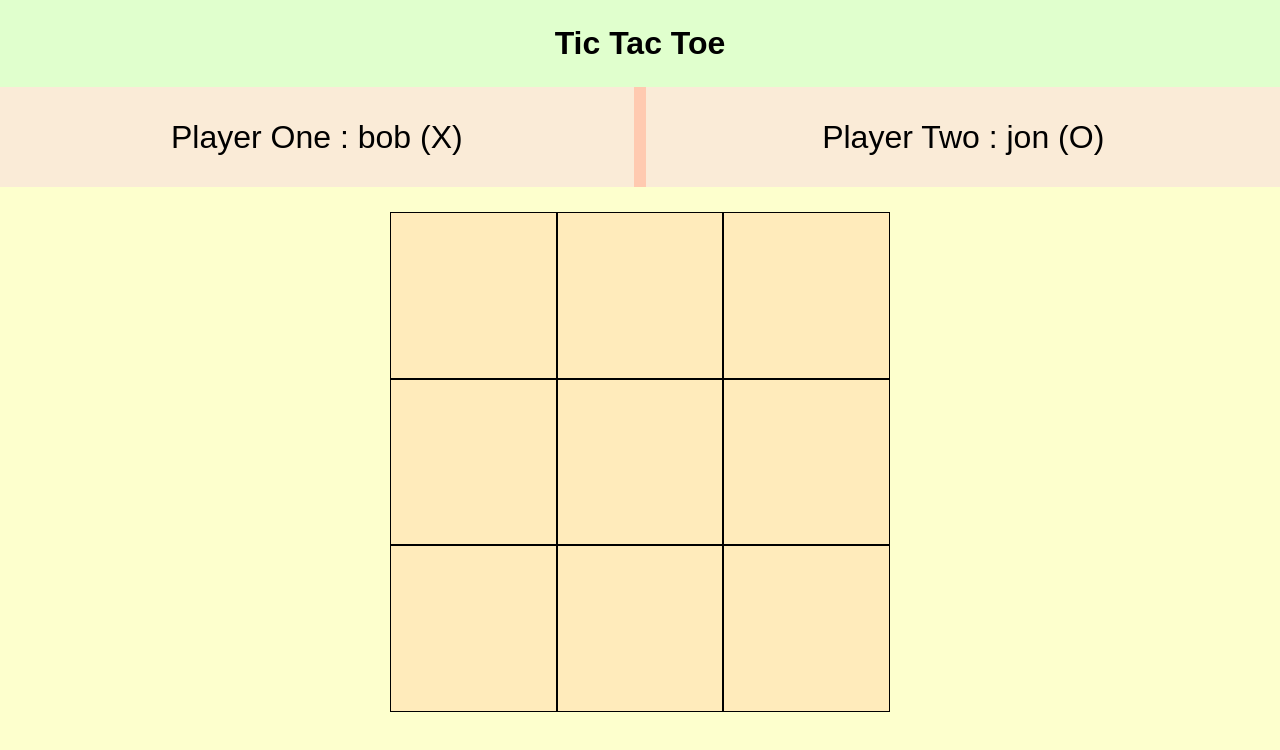
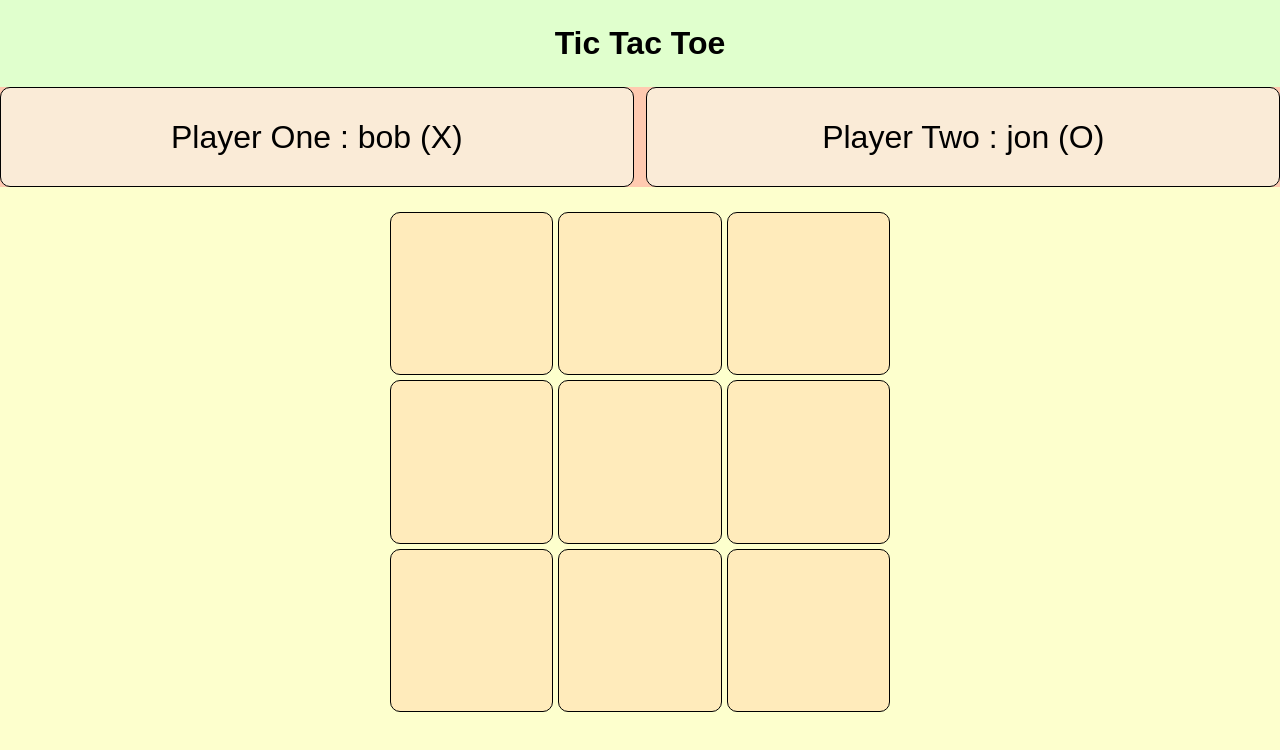
Before and after one commit to wenjebs/tic-tac-toe, a plain HTML site: page index.html in a window 1280 px wide. Drawn offline with Linux system fonts and the light colour scheme.

Commit message:
Add some sexy borders

```diff
--- a/style.css
+++ b/style.css
@@ -12,6 +12,7 @@ h1 {
     text-align: center;
     padding: 25px;
     background-color: #e0ffcd;
+
 }
 .players {
     display: flex;
@@ -28,6 +29,8 @@ h1 {
     align-items: center;
     justify-content: center;
     background-color: antiquewhite;
+    border: 1px solid black;
+    border-radius: 10px;
 }
 .container{
     display: flex;
@@ -41,7 +44,8 @@ h1 {
     grid-template: 1fr 1fr 1fr / 1fr 1fr 1fr;
     height: 500px;
     width: 500px;
-    background-color: #ffebbb;
+    gap: 5px;
+    border-radius: 10px;
 }
 
 .game-board>div {
@@ -53,6 +57,8 @@ h1 {
     border: 1px solid black;
     font-size: xx-large;
     font-family: sans-serif;
+    border-radius: 10px;
+    background-color: #ffebbb;
 }
 
 .game-board>div:hover {
```
